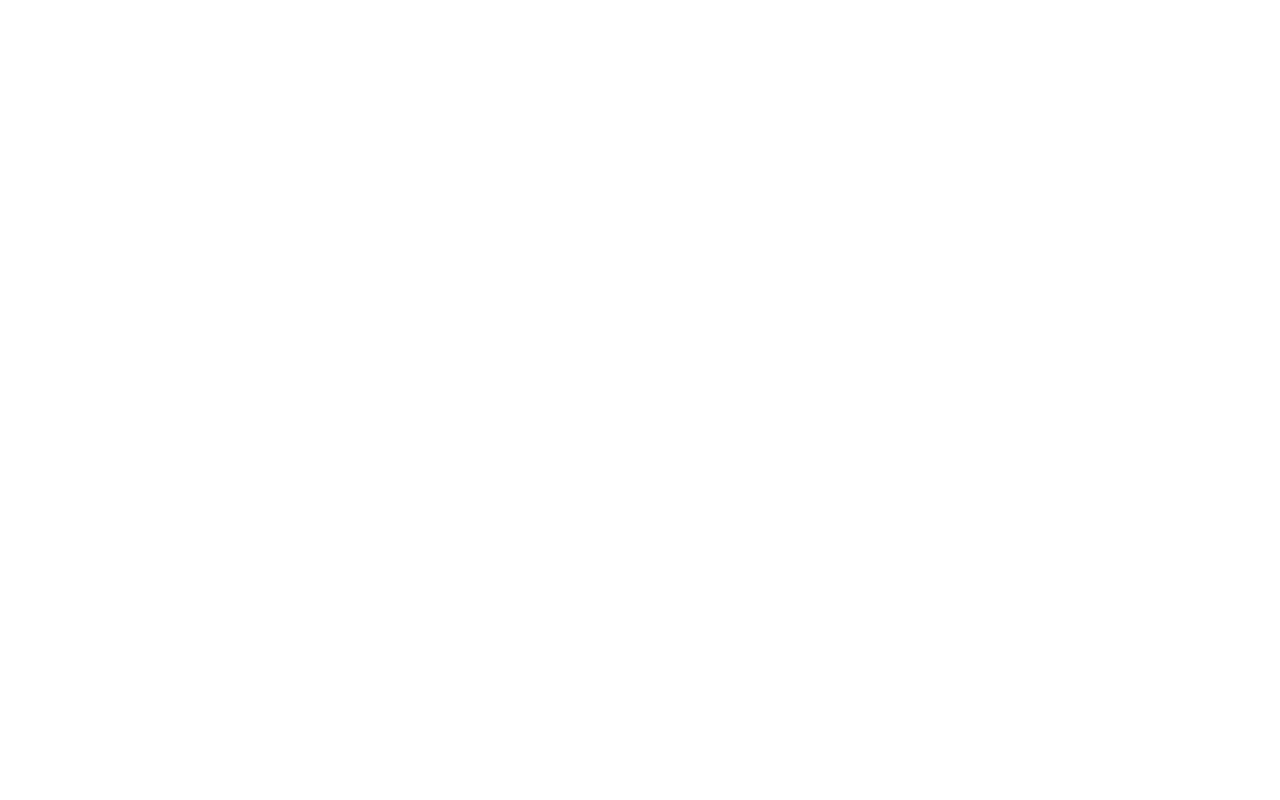
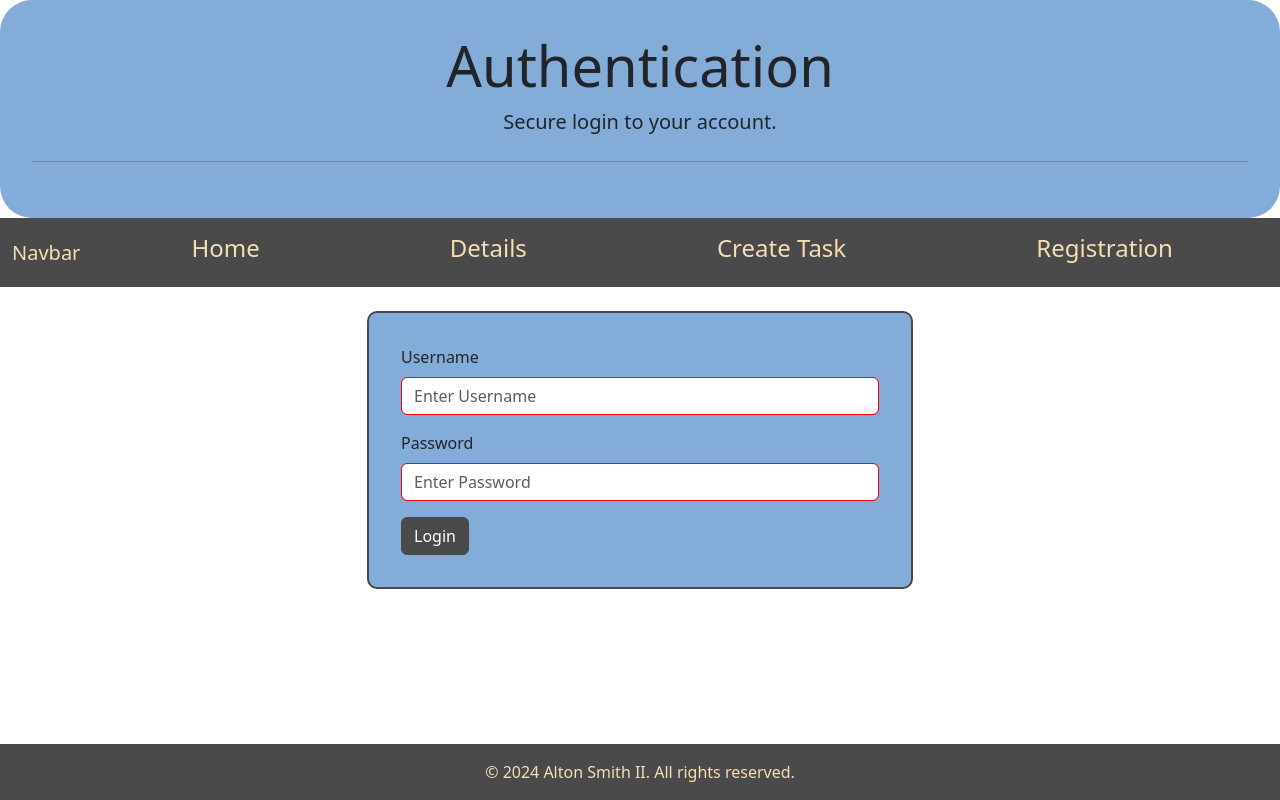
Before and after one commit to SmittyDeuce/task_management_application_project, a plain HTML site: page authentication.html in a window 1280 px wide. Drawn offline with Linux system fonts and the light colour scheme.

Commit message:
completed assingment

```diff
--- /dev/null
+++ b/authentication.css
@@ -0,0 +1,80 @@
+html, body {
+  height: 100%; /* Ensure the body takes up the full viewport height */
+  margin: 0; /* Remove default margin */
+  display: flex;
+  flex-direction: column; /* Stack header, content, and footer vertically */
+}
+
+body {
+  display: flex;
+  flex-direction: column;
+}
+
+.footer {
+  background-color: #4a4a4a;
+  color: wheat;
+  padding: 1rem;
+  display: flex;
+  align-items: end; /* Align content to the bottom */
+  justify-content: center; /* Center content horizontally */
+  text-align: center;
+  margin-top: auto;
+}
+
+.footer:hover {
+  text-decoration: underline;
+}
+
+.navbar-custom {
+  background-color: #4a4a4a;
+}
+
+.nav-item {
+  transition: ease 0.3s;
+}
+
+.nav-item:hover {
+  transform: scale(1.45);
+}
+
+.header-custom {
+  background-color: #83add8;
+  padding: 2rem;
+  border-radius: 2rem;
+}
+
+.card {
+  background-color: #83add8;
+  border: #4a4a4a solid 2px;
+  border-radius: 10px;
+}
+
+.card-body {
+  padding: 2rem;
+}
+
+.btn-primary {
+  background-color: #4a4a4a;
+  border-color: #4a4a4a;
+}
+
+.btn-primary:hover {
+  background-color: #6e9cd8;
+  border-color: #6e9cd8;
+}
+
+.form-control:invalid {
+  border-color: red;
+}
+
+.form-control:valid {
+  border-color: green;
+}
+
+.invalid-feedback {
+  display: none;
+}
+
+.was-validated .form-control:invalid ~ .invalid-feedback {
+  display: block;
+}
--- a/authentication.html
+++ b/authentication.html
@@ -0,0 +1,131 @@
+<!DOCTYPE html>
+<html lang="en">
+  <head>
+    <meta charset="UTF-8" />
+    <meta name="viewport" content="width=device-width, initial-scale=1.0" />
+    <title>Authentication</title>
+    <link rel="stylesheet" href="css/bootstrap.css" />
+    <link rel="stylesheet" href="authentication.css" />
+    <script src="js/bootstrap.bundle.js"></script>
+  </head>
+  <body>
+    <header id="header">
+      <div class="text-center header-custom">
+        <h1 class="display-4">Authentication</h1>
+        <p class="lead">Secure login to your account.</p>
+        <hr class="my-4" />
+      </div>
+    </header>
+
+    <nav class="navbar navbar-expand-lg navbar-custom">
+      <div class="container-fluid">
+        <a class="navbar-brand" style="color: wheat" href="#">Navbar</a>
+        <button
+          class="navbar-toggler"
+          type="button"
+          data-bs-toggle="collapse"
+          data-bs-target="#navbarSupportedContent"
+          aria-controls="navbarSupportedContent"
+          aria-expanded="false"
+          aria-label="Toggle navigation"
+        >
+          <span class="navbar-toggler-icon"></span>
+        </button>
+        <div class="collapse navbar-collapse h4" id="navbarSupportedContent">
+          <ul
+            class="navbar-nav me-auto mb-2 mb-lg-0 d-flex justify-content-around w-100"
+          >
+            <li class="nav-item">
+              <a class="nav-link" style="color: wheat" href="index.html"
+                >Home</a
+              >
+            </li>
+            <li class="nav-item">
+              <a class="nav-link" style="color: wheat" href="details.html"
+                >Details</a
+              >
+            </li>
+            <li class="nav-item">
+              <a class="nav-link" style="color: wheat" href="create.html"
+                >Create Task</a
+              >
+            </li>
+            <li class="nav-item">
+              <a
+                class="nav-link active"
+                style="color: wheat"
+                aria-current="page"
+                href="register.html"
+                >Registration</a
+              >
+            </li>
+          </ul>
+        </div>
+      </div>
+    </nav>
+
+    <div class="container mt-4">
+      <div class="row justify-content-center">
+        <div class="col-md-6">
+          <div class="card" id="card">
+            <div class="card-body">
+              <form class="needs-validation" novalidate>
+                <div class="mb-3">
+                  <label for="username" class="form-label">Username</label>
+                  <input
+                    type="text"
+                    class="form-control"
+                    id="username"
+                    placeholder="Enter Username"
+                    required
+                  />
+                  <div class="invalid-feedback">Please enter a username.</div>
+                </div>
+
+                <div class="mb-3">
+                  <label for="password" class="form-label">Password</label>
+                  <input
+                    type="password"
+                    class="form-control"
+                    id="password"
+                    placeholder="Enter Password"
+                    required
+                  />
+                  <div class="invalid-feedback">Please enter a password.</div>
+                </div>
+
+                <button class="btn btn-primary" type="submit">Login</button>
+              </form>
+            </div>
+          </div>
+        </div>
+      </div>
+    </div>
+
+    <footer class="footer">
+      <div class="container">
+        <p class="mb-0">© 2024 Alton Smith II. All rights reserved.</p>
+      </div>
+    </footer>
+
+    <script>
+      (function () {
+        "use strict";
+        var forms = document.querySelectorAll(".needs-validation");
+        Array.prototype.slice.call(forms).forEach(function (form) {
+          form.addEventListener(
+            "submit",
+            function (event) {
+              if (!form.checkValidity()) {
+                event.preventDefault();
+                event.stopPropagation();
+              }
+              form.classList.add("was-validated");
+            },
+            false
+          );
+        });
+      })();
+    </script>
+  </body>
+</html>
--- a/details.css
+++ b/details.css
@@ -77,3 +77,19 @@
   border-radius: 5px;
   resize: none;
 }
+
+.footer {
+background-color: #4a4a4a;
+color: wheat;
+padding: 1rem;
+display: flex;
+align-items: end; /* Align content to the bottom */
+justify-content: center; /* Center content horizontally */
+text-align: center;
+margin-top: auto;
+}
+
+
+.footer:hover {
+text-decoration: underline;
+}
```
Also changed, not shown: create.html (+69 -24 lines), details.html (+6 -0 lines), index.html (+1 -19 lines), create.css (indentation only), photo/time-management-work-learning-mathematics-part.jpg (deleted), styles.css (indentation only), 1 other file. Lines whose indentation alone changed are shown as unchanged.
